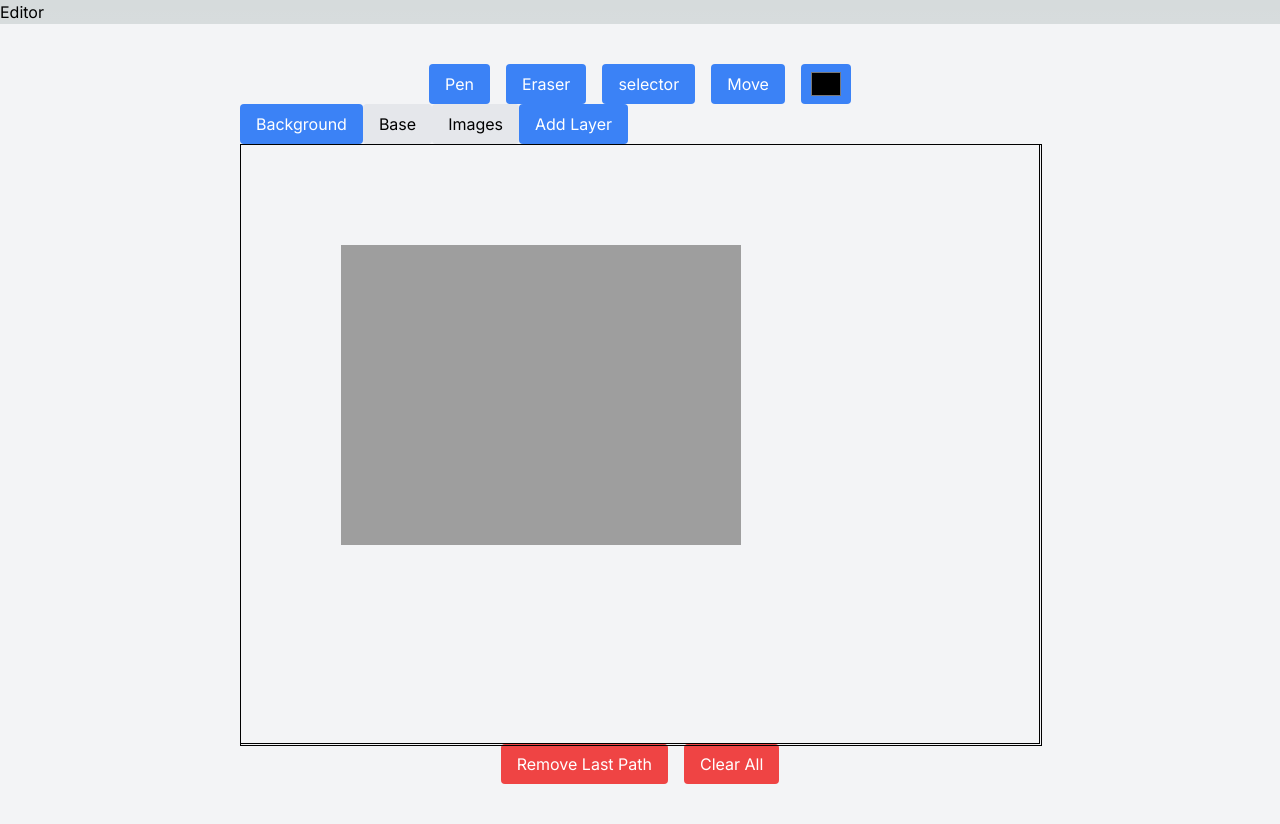
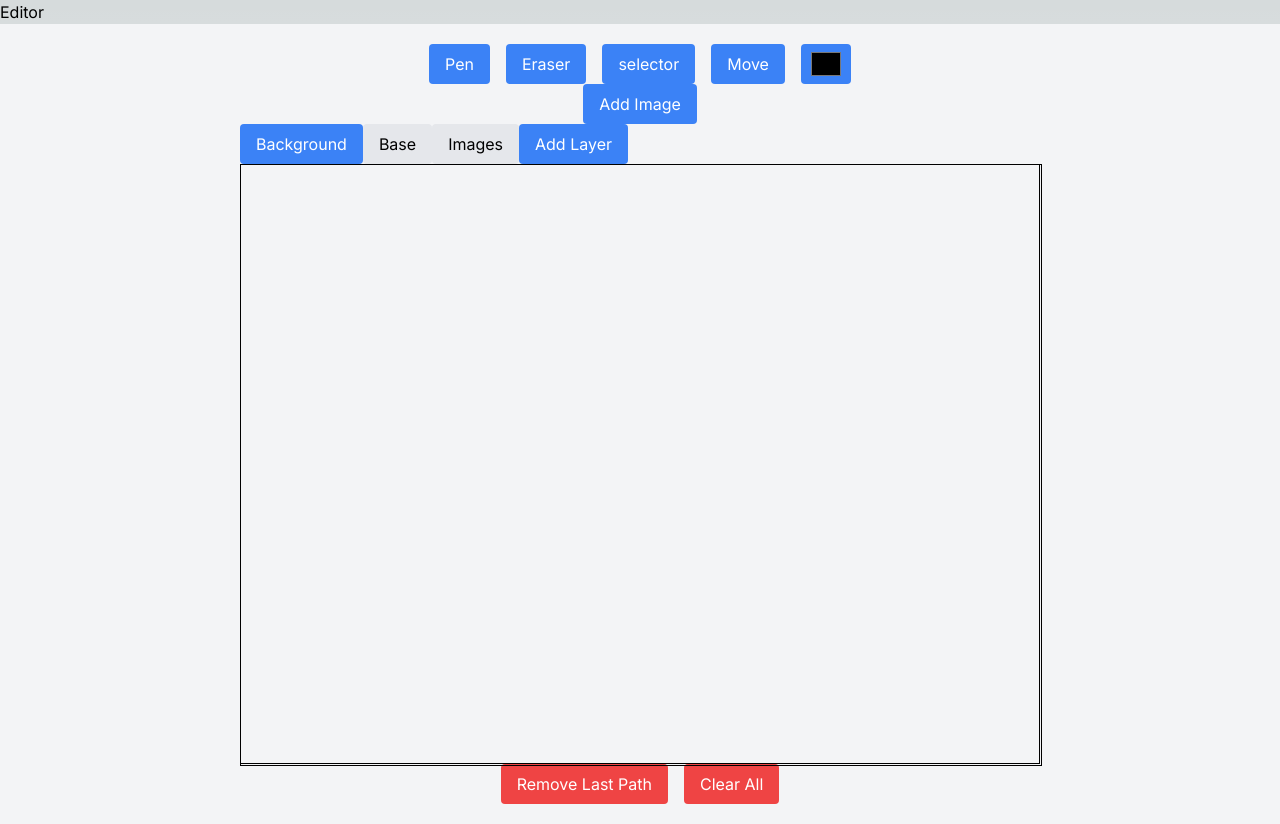
Before and after one commit to 0omanuo0/spells-database, a Next.js app: page /campaign/1/editor in a window 1280 px wide. Built offline with nearby package versions, Linux system fonts and the light colour scheme.

Commit message:
feat: Now it works with abolute coords an can drag items

```diff
--- a/components/tableCanvas/canvasFunctions.ts
+++ b/components/tableCanvas/canvasFunctions.ts
@@ -12,12 +12,15 @@ export function setStartMoving(
     e: React.MouseEvent<HTMLCanvasElement>,
     canvas: HTMLCanvasElement,
     images: Img[],
+    paths: Path[],
     setIsDragging: (index: number) => void,
-    setRelativePosition: (position: Point) => void
+    setRelativePosition: React.Dispatch<React.SetStateAction<{ images: Point[]; paths: Point[][] } | null>>,
+    selectedBlock: { paths?: number[], images?: number[] } | null
 ) {
     const rect = canvas.getBoundingClientRect();
     const x = e.clientX - rect.left;
     const y = e.clientY - rect.top;
+
     const imageIndex = images.findIndex(
         (img) =>
             x > img.position.x &&
@@ -25,58 +28,144 @@ export function setStartMoving(
             y > img.position.y &&
             y < img.position.y + img.height
     );
+
+    // find the path that is being clicked is near with a tolerance of 10px
+    const pathIndex = paths.findIndex(
+        (path) => path.points.some((point) => Math.abs(point.x - x) < 10 && Math.abs(point.y - y) < 10)
+    );
+
+    if (imageIndex === -1 && pathIndex) return false;
+
+    if (!selectedBlock) {
         setIsDragging(imageIndex);
+        if (images.length === 0) return false;
         setRelativePosition({
+            images: [{
                 x: x - images[imageIndex].position.x,
                 y: y - images[imageIndex].position.y,
+            }], paths: []
         });
+        return true;
     }
+    else {
+        setIsDragging(NaN);
+        setRelativePosition(
+            {
+                images: images
+                    .filter((img, index) => selectedBlock.images?.includes(img.id))
+                    .map(img => {
+                        return {
+                            x: x - img.position.x,
+                            y: y - img.position.y
+                        }
+                    })
+                , paths: paths
+                    .filter((path, index) => selectedBlock.paths?.includes(path.id))
+                    .map(path => path.points.map(point => {
+                        return {
+                            x: x - point.x,
+                            y: y - point.y
+                        }
+                    })
+                    )
+            });
+
+        return true;
+    }
+}
+
+
+
 
 export function setPosMoving(
     e: React.MouseEvent<HTMLCanvasElement>,
     canvas: HTMLCanvasElement,
     images: Img[],
+    paths: Path[],
     isDragging: number | null,
-    relativePosition: Point,
-) {
+    relativePosition: { images: Point[], paths: Point[][] } | null,
+    selectedBlocks: { paths?: number[], images?: number[] } | null
+): [Img[], Path[]] {
+    if (isDragging === null) return [images, paths];
+    const grid = 30;
     const rect = canvas.getBoundingClientRect();
     const x = e.clientX - rect.left;
     const y = e.clientY - rect.top;
-    return images.map((img, index) => {
-        if (index === isDragging) {
-            return { ...img, position: { x: x - relativePosition.x, y: y - relativePosition.y } };
+
+    if (!relativePosition) return [images, paths];
+
+    if (!Number.isNaN(isDragging)) {
+        const newImages = [...images];
+        newImages[isDragging].position = {
+            x: Math.round((x - relativePosition.images[0].x) / grid) * grid,
+            y: Math.round((y - relativePosition.images[0].y) / grid) * grid
+        };
+        return [newImages, paths];
     }
-        return img;
+    else {
+        const newImages = [...images];
+        const newPaths = [...paths];
+        if (selectedBlocks!.images!.length > 0)
+            selectedBlocks!.images?.forEach((index, i) => {
+                newImages[i].position = {
+                    x: Math.round((x - relativePosition.images[i].x) / grid) * grid,
+                    y: Math.round((y - relativePosition.images[i].y) / grid) * grid
+                };
             });
+        if (selectedBlocks!.paths!.length > 0)
+            selectedBlocks!.paths?.forEach((index, i) => {
+                newPaths[i].points = newPaths[i].points.map((point, index) => {
+                    return {
+                        x: x - relativePosition.paths[i][index].x,
+                        y: y - relativePosition.paths[i][index].y
+                    }
+                });
+            });
+        return [newImages, newPaths];
+    }
 }
 
-export function isSelected(
+
+
+export function isPathSelected(
     selection: [Point, Point],
     path: Path,
-    activeLayer: number
+    activeLayer: number,
+    absoluteCoords: Point
 ) {
     return path.points.every(p => {
-        const x = Math.min(selection[0].x, selection[1].x);
-        const y = Math.min(selection[0].y, selection[1].y);
-        const width = Math.abs(selection[0].x - selection[1].x);
-        const height = Math.abs(selection[0].y - selection[1].y);
+        const x = Math.min(selection[0].x + absoluteCoords.x, selection[1].x + absoluteCoords.x);
+        const y = Math.min(selection[0].y + absoluteCoords.y, selection[1].y + absoluteCoords.y);
+        const width = Math.abs(selection[0].x + absoluteCoords.x - selection[1].x + absoluteCoords.x);
+        const height = Math.abs(selection[0].y + absoluteCoords.y - selection[1].y + absoluteCoords.y);
         return p.x >= x && p.x <= x + width && p.y >= y && p.y <= y + height;
     }) && path.layer === activeLayer;
 }
 
+export function isImageSelected(
+    selection: [Point, Point],
+    img: Img,
+    absoluteCoords: Point
+) {
+    return img.position.x >= Math.min(selection[0].x + absoluteCoords.x, selection[1].x + absoluteCoords.x) &&
+        img.position.y >= Math.min(selection[0].y + absoluteCoords.y, selection[1].y + absoluteCoords.y) &&
+        img.position.x + img.width <= Math.max(selection[0].x + absoluteCoords.x, selection[1].x + absoluteCoords.x) &&
+        img.position.y + img.height <= Math.max(selection[0].y + absoluteCoords.y, selection[1].y + absoluteCoords.y);
+}
+
 
 export function removeLayer(
-    layers:Layer,
-    layer:number,
-    setPaths:React.Dispatch<React.SetStateAction<Path[]>>,
-    setLayers:React.Dispatch<React.SetStateAction<Layer>>,
-    activeLayer:number,
-    setActiveLayer:React.Dispatch<React.SetStateAction<number>>,
-    paths:Path[]
-){
+    layers: Layer,
+    layer: number,
+    setPaths: React.Dispatch<React.SetStateAction<Path[]>>,
+    setLayers: React.Dispatch<React.SetStateAction<Layer>>,
+    activeLayer: number,
+    setActiveLayer: React.Dispatch<React.SetStateAction<number>>,
+    paths: Path[]
+) {
     if (defaultLayersNames.includes(layers[layer].name)) return;
     setPaths(paths.filter(path => path.layer !== layer));
-    const newLayers = {...layers};
+    const newLayers = { ...layers };
     delete newLayers[layer];
     setLayers(newLayers);
     setActiveLayer(activeLayer === layer ? 0 : activeLayer - 1)
--- a/components/tableCanvas/editor.tsx
+++ b/components/tableCanvas/editor.tsx
@@ -11,12 +11,11 @@ import DrawingImgCanvas from './imgCanvas';
 
 export default function DrawingCanvas() {
 
-    const [swichDrawing, setSwichDrawing] = useState(false);
 
 
     const {
         external: {
-            setCurrentTool, setCurrentColor, activeLayer, setActiveLayer, layers, addImage, setLayers, currentTool
+            setCurrentTool, setCurrentColor, activeLayer, setActiveLayer, layers, addImage, setLayers, currentTool, removeCanvasLayer
         },
         internal: { removeLastPath, setPaths, paths }
     } = useCanvas();
@@ -26,6 +25,11 @@ export default function DrawingCanvas() {
         <div className="flex flex-col items-center justify-center h-screen bg-gray-100">
 
             <ToolsCanvas setCurrentTool={setCurrentTool} setCurrentColor={setCurrentColor} />
+            <button
+                onClick={() => addImage('https://via.placeholder.com/150', 150, 150, 0, 0)}
+                className="px-4 py-2 bg-blue-500 text-white rounded">
+                Add Image
+            </button>
             <div>
                 <ul className='flex' key={activeLayer} >
                     {
@@ -37,6 +41,7 @@ export default function DrawingCanvas() {
                                     onContextMenu={
                                         (e) => {
                                             e.preventDefault();
+                                            removeCanvasLayer(parseInt(layer));
                                         }
                                     }
                                     className={`px-4 py-2 ${activeLayer === parseInt(layer) ? 'bg-blue-500 text-white' : 'bg-gray-200 text-black'} rounded`}
@@ -67,8 +72,8 @@ export default function DrawingCanvas() {
                         className="border border-black"
                     />
                     <DrawingImgCanvas
-                        className={`border border-black absolute top-0 left-0 ${currentTool!==Tool.Move ? ' pointer-events-none' : ''}`}
-                        />
+                        className={`border border-black absolute top-0 left-0 ${true ? ' pointer-events-none' : ''}`}
+                    />
                 </div>
             </div>
             <RemoveToolsCanvas removeLastPath={removeLastPath} setPaths={setPaths} paths={paths} />
--- a/components/tableCanvas/editorProvider.tsx
+++ b/components/tableCanvas/editorProvider.tsx
@@ -1,6 +1,6 @@
 import React, { useRef, useEffect, useState, useContext, createContext } from 'react';
 import { Path, Point, Tool, defaultLayers, Layer, Img } from './canvasTypes';
-import { getSvgPoint, isSelected, removeLayer, setPosMoving, setStartMoving } from './canvasFunctions';
+import { getSvgPoint, isImageSelected, isPathSelected, removeLayer, setPosMoving, setStartMoving } from './canvasFunctions';
 
 
 interface CanvasProviderProps {
@@ -27,6 +27,7 @@ interface CanvasProviderProps {
         layers: Layer;
         addImage: (src: string, width: number, height: number, x: number, y: number) => void;
         setLayers: React.Dispatch<React.SetStateAction<Layer>>;
+        removeCanvasLayer: (layer: number) => void;
     };
 }
 
@@ -43,6 +44,7 @@ export const useCanvas = () => {
 
 
 export default function CanvasProvider({ children, className }: { children?: React.ReactNode, className?: string }) {
+    const grid = 10;
     const [currentTool, setCurrentTool] = useState<Tool>(Tool.Pen);
     const [currentColor, setCurrentColor] = useState<string>('#000000');
     const [activeLayer, setActiveLayer] = useState<number>(0);
@@ -53,34 +55,42 @@ export default function CanvasProvider({ children, className }: { children?: Rea
     const [paths, setPaths] = useState<Path[]>([]);
     const [currentPath, setCurrentPath] = useState<Point[]>([]);
     const [isDrawing, setIsDrawing] = useState(false);
+    const [initialClick, setInitialClick] = useState<Point | null>(null);
+    const [absoluteCoords, setAbsoluteCoords] = useState<Point>({ x: 0, y: 0 });
 
     const canvasRef = useRef<HTMLCanvasElement>(null);
     const [isDragging, setIsDragging] = useState<number | null>(null);
-    const [relativePosition, setRelativePosition] = useState<Point>({ x: 0, y: 0 });
-    const image = useRef<HTMLImageElement>(new Image()).current;
+    const [relativePosition, setRelativePosition] = useState<{ images: Point[], paths: Point[][] } | null>(null);
 
-    useEffect(() => {
-        image.src = '/static/image/shield.png'; // Reemplaza con la URL de tu imagen
-        image.onload = () => {
-            setImages([
-                ...images,
-                {
-                    id: Date.now(),
-                    name: image.src,
-                    src: image.src,
-                    width: image.width,
-                    height: image.height,
-                    position: { x: 100, y: 100 },
-                    image
-                },
-            ]);
-            drawImage();
-        };
-    }, [image]);
+
+    const drawImage = (selectedImages?: number[]) => {
+        if (canvasRef.current) {
+            const ctx = canvasRef.current.getContext('2d');
+            if (ctx) {
+                ctx.clearRect(0, 0, canvasRef.current.width, canvasRef.current.height);
+                images.forEach(img => {
+                    const px = img.position.x + absoluteCoords.x;
+                    const py = img.position.y + absoluteCoords.y;
+                    // set the image style
+                    if (!selectedImages && selectedBlock?.images?.includes(img.id)) {
+                        ctx.strokeStyle = 'blue';
+                        ctx.lineWidth = 2;
+                        ctx.strokeRect(px, py, img.width, img.height);
+                    }
+                    else if (selectedImages && selectedImages.includes(img.id)) {
+                        ctx.strokeStyle = 'blue';
+                        ctx.lineWidth = 2;
+                        ctx.strokeRect(px, py, img.width, img.height);
+                    }
+                    ctx.drawImage(img.image, px, py, img.width, img.height);
+                });
+            }
+        }
+    }
 
     useEffect(() => {
         drawImage();
-    }, [images]);
+    }, [images, absoluteCoords]);
 
     const onMouseDown = (e: React.MouseEvent<any>) => {
         if (currentTool === Tool.Pen) {
@@ -88,14 +98,24 @@ export default function CanvasProvider({ children, className }: { children?: Rea
             setIsDrawing(true);
         }
         else if (currentTool === Tool.Selector) {
-            const point = getSvgPoint(e);
-            setSelection([point, getSvgPoint(e)]);
+            const canvas = canvasRef.current;
+            if (!canvas) return;
+            if (setStartMoving(e, canvas, images, paths, setIsDragging, setRelativePosition, selectedBlock)) {
+                if (selectedBlock && selectedBlock?.images!.length > 0 && selectedBlock?.paths!.length > 0)
+                    setIsDragging(NaN);
+                setSelection(null);
+            }
+            else {
+                const point = getSvgPoint(e);
+                setSelection([point, getSvgPoint(e)]);
+                setSelectedBlock(null);
+                drawImage([]);
+            }
         }
         else if (currentTool === Tool.Move) {
             const canvas = canvasRef.current;
             if (!canvas) return;
-            setStartMoving(e, canvas, images, setIsDragging, setRelativePosition);
-            console.log('isDragging', isDragging);
+            setInitialClick(getSvgPoint(e));
         }
     };
 
@@ -106,13 +126,25 @@ export default function CanvasProvider({ children, className }: { children?: Rea
             setSelectedBlock(null);
         }
         else if (currentTool === Tool.Selector) {
-            if (selection === null) return;
-            setSelection([selection[0], getSvgPoint(e)]);
+            if (isDragging !== null) {
+                const canvas = canvasRef.current;
+                if (!canvas) return;
+                const [newimages, newpaths] = setPosMoving(e, canvas, images, paths, isDragging, relativePosition, selectedBlock)
+                setImages(newimages);
+                setPaths(newpaths);
+            }
+            else if (selection) {
+                setSelection([selection[0], getSvgPoint(e)]);
+                setSelectedBlock(null);
+            }
         }
         else if (currentTool === Tool.Move) {
-            if (isDragging === null) return;
-            const canvas = canvasRef.current;
-            if (canvas) setImages(setPosMoving(e, canvas, images, isDragging, relativePosition));
+            if (initialClick) {
+                const { x: dx, y: dy } = getSvgPoint(e);
+                setAbsoluteCoords({ x: absoluteCoords.x + dx - initialClick.x, y: absoluteCoords.y + dy - initialClick.y });
+                console.log(absoluteCoords);
+                setInitialClick(getSvgPoint(e));
+            }
         }
     }
 
@@ -126,19 +158,25 @@ export default function CanvasProvider({ children, className }: { children?: Rea
             setIsDrawing(false);
         }
         else if (currentTool === Tool.Selector) {
-            if (selection) {
-                let pathsSelected: number[] = [];
-                paths.forEach((path, index) => {
-                    if (isSelected(selection, path, activeLayer)) pathsSelected.push(path.id);
-                });
-                setSelectedBlock({ paths: pathsSelected });
-                console.log('pathsSelected', pathsSelected);
+            if (isDragging !== null) {
+                setIsDragging(null);
+                setRelativePosition(null);
             }
+            else if (selection) {
+                const selectedPaths = paths.filter(path => isPathSelected(selection, path, activeLayer, absoluteCoords)).map(path => path.id);
+                const selectedImages = images.filter(img => isImageSelected(selection, img, absoluteCoords)).map(img => img.id);
+                if (selectedPaths.length > 0 || selectedImages.length > 0)
+                    setSelectedBlock({
+                        paths: selectedPaths,
+                        images: selectedImages
+                    });
+                if (selectedImages.length > 0) drawImage(selectedImages);
 
+            }
             setSelection(null);
         }
         else if (currentTool === Tool.Move) {
-            setIsDragging(null);
+            setInitialClick(null);
         }
     }
 
@@ -148,37 +186,25 @@ export default function CanvasProvider({ children, className }: { children?: Rea
 
     const getPathD = (points: Point[]): string => {
         if (points.length < 3) {
-            return `M ${points.map(p => `${p.x},${p.y}`).join(' L ')}`;
+            return `M ${points.map(p => `${p.x + absoluteCoords.x},${p.y + absoluteCoords.y}`).join(' L ')}`;
         }
-        let d = `M ${points[0].x},${points[0].y}`;
+        let d = `M ${points[0].x + absoluteCoords.x},${points[0].y + absoluteCoords.y}`;
         for (let i = 1; i < points.length - 2; i++) {
-            const xc = (points[i].x + points[i + 1].x) / 2;
-            const yc = (points[i].y + points[i + 1].y) / 2;
-            d += ` Q ${points[i].x},${points[i].y} ${xc},${yc}`;
+            // Use the average of the two points as the control point, add the absolute coords
+            const xc = (points[i].x + points[i + 1].x) / 2 + absoluteCoords.x;
+            const yc = (points[i].y + points[i + 1].y) / 2 + absoluteCoords.y;
+            d += ` Q ${points[i].x + absoluteCoords.x},${points[i].y + absoluteCoords.y} ${xc},${yc}`;
         }
-        d += ` Q ${points[points.length - 2].x},${points[points.length - 2].y} ${points[points.length - 1].x},${points[points.length - 1].y}`;
+        d += ` Q ${points[points.length - 2].x + absoluteCoords.x},${points[points.length - 2].y + absoluteCoords.y} ${points[points.length - 1].x + absoluteCoords.x},${points[points.length - 1].y + absoluteCoords.y}`;
         return d;
-    };
-
-    const drawImage = () => {
-        const canvas = canvasRef.current;
-        if (canvas) {
-            const ctx = canvas.getContext('2d');
-            if (ctx) {
-                ctx.clearRect(0, 0, canvas.width, canvas.height);
-                images.forEach((img) => {
-                    ctx.drawImage(img.image, img.position.x, img.position.y);
-                });
-            }
-        }
     };
 
     const addImage = (src: string, width: number, height: number, x: number, y: number) => {
         const image = new Image();
         image.src = src;
         image.onload = () => {
-            setImages([
-                ...images,
+            setImages(prevImages => [
+                ...prevImages,
                 {
                     id: Date.now(),
                     name: src,
@@ -189,14 +215,14 @@ export default function CanvasProvider({ children, className }: { children?: Rea
                     image
                 },
             ]);
-            drawImage();
         };
-    }
+    };
+
 
     return (
         <canvasProviderContext.Provider value={{
-            internal: { onMouseDown, onMouseUp, onMouseMove, paths, getPathD, currentPath, selection, selectedBlock, removeLastPath, setPaths,  canvasRef },
-            external: { currentColor, setCurrentTool, setCurrentColor, activeLayer, setActiveLayer, layers, addImage, setLayers, currentTool }
+            internal: { onMouseDown, onMouseUp, onMouseMove, paths, getPathD, currentPath, selection, selectedBlock, removeLastPath, setPaths, canvasRef },
+            external: { currentColor, setCurrentTool, setCurrentColor, activeLayer, setActiveLayer, layers, addImage, setLayers, currentTool, removeCanvasLayer }
         }}>
             {children}
         </canvasProviderContext.Provider>
--- a/components/tableCanvas/svgCanvas.tsx
+++ b/components/tableCanvas/svgCanvas.tsx
@@ -18,7 +18,6 @@ export default function DrawingSvgCanvas({ className }: { className: string }) {
             onMouseLeave={onMouseUp}
         >
             {paths.map((path, index) => {
-                console.log(selectedBlock)
                 return (
                     <>
                         {
```
Lines whose indentation alone changed are shown as unchanged.
